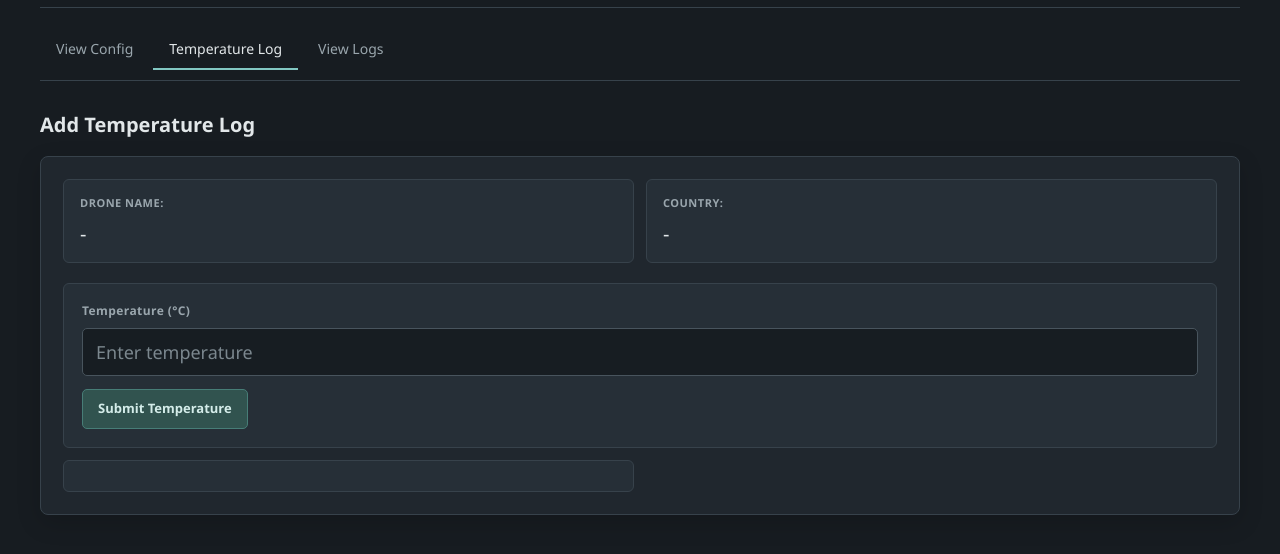
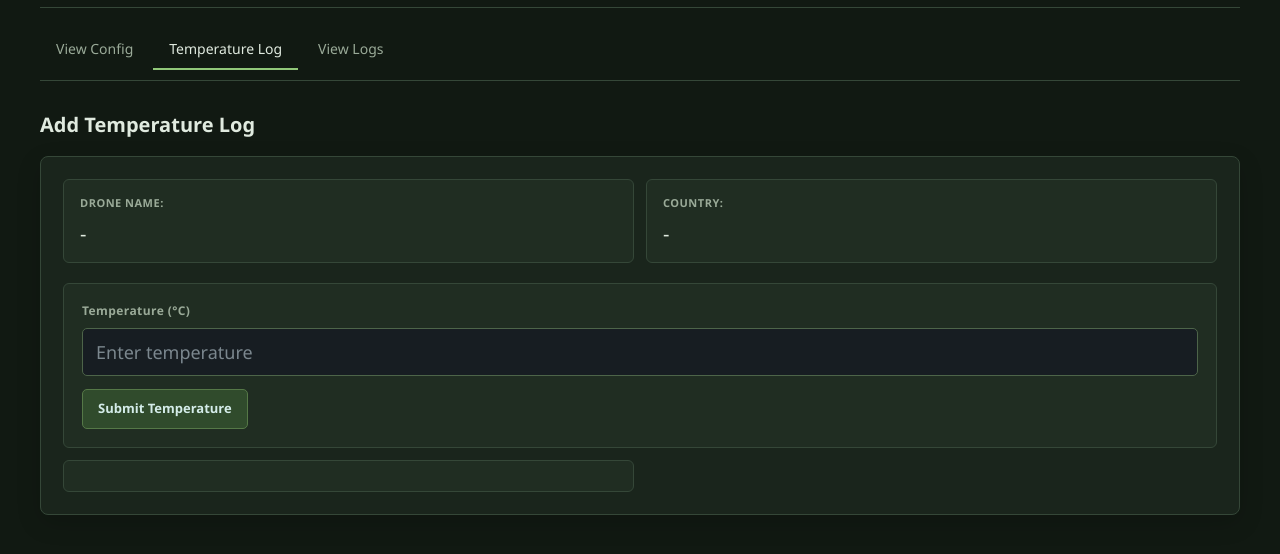
Before and after one commit to Itmetxr/myserver, a website: page public/index.html in a window 1280 px wide. Both pictures are taken after a click on the button "Temperature Log". Shown: the part 86-640 px from the top of the page. Drawn offline with Linux system fonts and the light colour scheme; no server answers.

Commit message:
Shift control room dashboard to green palette

```diff
--- a/public/style.css
+++ b/public/style.css
@@ -1,15 +1,15 @@
 :root {
     color-scheme: dark;
-    --bg: #171c21;
-    --panel: #20272e;
-    --panel-raised: #262f37;
-    --line: #37424b;
-    --text: #e2e7e9;
-    --muted: #9aa6ad;
-    --accent: #82c7c2;
-    --accent-soft: rgba(130, 199, 194, 0.12);
-    --green: #a6cf9b;
-    --amber: #e5b66d;
+    --bg: #111912;
+    --panel: #1a251c;
+    --panel-raised: #202d22;
+    --line: #354738;
+    --text: #e0eadf;
+    --muted: #9aaa98;
+    --accent: #91c779;
+    --accent-soft: rgba(145, 199, 121, 0.13);
+    --green: #a6cf82;
+    --amber: #d6b66f;
     --shadow: 0 8px 24px rgba(0, 0, 0, 0.16);
 }
 
@@ -194,10 +194,10 @@ header p::before { display: none; }
 .pagination button {
     min-height: 40px;
     padding: 0 15px;
-    border: 1px solid #52616b;
+    border: 1px solid #536a50;
     border-radius: 5px;
     color: var(--text);
-    background: #303b43;
+    background: #303e31;
     font: 600 13px/1 "Segoe UI", Arial, sans-serif;
     transition: background 150ms ease, border-color 150ms ease;
 }
@@ -206,8 +206,8 @@ header p::before { display: none; }
 .form-card button:hover,
 #refreshLogsBtn:hover,
 .pagination button:hover:not(:disabled) {
-    border-color: #71828c;
-    background: #39464f;
+    border-color: #789573;
+    background: #394a38;
 }
 
 .config-card button { justify-self: start; }
@@ -249,7 +249,7 @@ input[type="number"] {
     min-height: 48px;
     margin: 0 0 13px;
     padding: 0 13px;
-    border: 1px solid #48545d;
+    border: 1px solid #4d6449;
     border-radius: 5px;
     outline: none;
     color: var(--text);
@@ -260,20 +260,20 @@ input[type="number"] {
 
 input[type="number"]:focus {
     border-color: var(--accent);
-    box-shadow: 0 0 0 2px rgba(130, 199, 194, 0.15);
+    box-shadow: 0 0 0 2px rgba(145, 199, 121, 0.17);
 }
 
 input::placeholder { color: #7b878e; }
 
 #submitTemperatureBtn {
-    border-color: #477d77;
+    border-color: #557847;
     color: #d4ece9;
-    background: #31534f;
+    background: #304b2c;
 }
 
 #submitTemperatureBtn:hover {
-    border-color: #619790;
-    background: #3b625d;
+    border-color: #6b935d;
+    background: #3c5c35;
 }
 
 .table-container {
```
